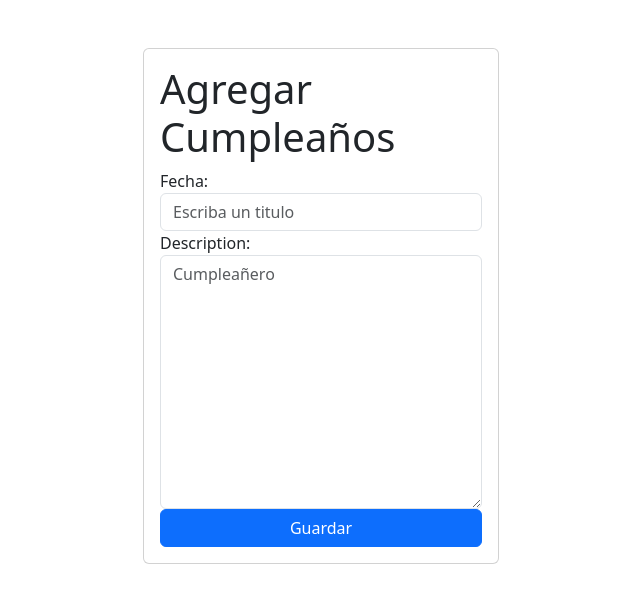
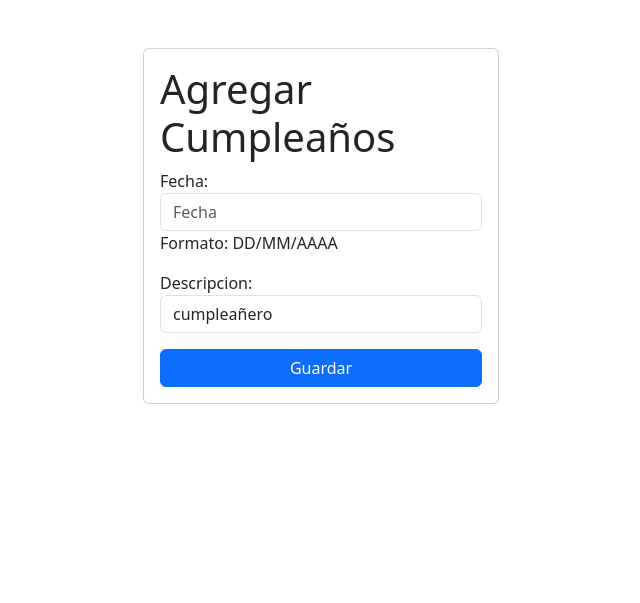
Before and after one commit to Santiago65/Olvidadizo1.1, a Django app: page /tasks/agregarCumple/ in a window 1280 px wide. Shown: the part 56-659 px from the top of the page, without its empty margins (319-959 px from the left). Run offline with Django 4.2, Linux system fonts and the light colour scheme; the visitor is signed in with stand-in values (Sample User, id 1); some libraries are stand-ins or nearby versions.

Commit message:
arreglos varios

```diff
--- a/tasks/forms.py
+++ b/tasks/forms.py
@@ -16,12 +16,28 @@ class TaskForm(forms.ModelForm):
 
 
 
+#class CumpleForm(forms.ModelForm):
+    #class Meta:
+        #model = Cumple
+        #fields = ['fecha', 'description']
+        #widgets = {
+            # 'fecha': forms.TextInput(attrs={'class': 'form-control', 'placeholder':'Escriba un titulo'}),
+             #'description': forms.Textarea(attrs={'class': 'form-control', 'placeholder':'Cumpleañero'}),
+
+        #}
+
+
+
 class CumpleForm(forms.ModelForm):
+    fecha = forms.DateField(
+        widget=forms.DateInput(attrs={'placeholder': 'Fecha', 'class': 'form-control'}),
+        help_text='Formato: DD/MM/AAAA'
+    )
+    descripcion = forms.CharField(
+        widget=forms.TextInput(attrs={'placeholder': 'Descripción', 'class': 'form-control'}),
+        initial='cumpleañero'
+    )
+
     class Meta:
         model = Cumple
-        fields = ['fecha', 'description']
-        widgets = {
-             'fecha': forms.TextInput(attrs={'class': 'form-control', 'placeholder':'Escriba un titulo'}),
-             'description': forms.Textarea(attrs={'class': 'form-control', 'placeholder':'Cumpleañero'}),
-
-        }
+        fields = ('fecha', 'descripcion')
--- a/tasks/models.py
+++ b/tasks/models.py
@@ -16,8 +16,7 @@ class Task(models.Model):
 
 class Cumple(models.Model):
     user = models.ForeignKey(User, on_delete=models.CASCADE)
-    fecha = models.CharField(max_length=200)
-    description = models.TextField(blank=True)
-
+    fecha = models.DateField(max_length=200)
+    descripcion = models.CharField(max_length=255, default='Cumpleañero')
     def __str__(self):
-        return self.title + ' - by ' + self.user.username
+        return self.descripcion
--- a/tasks/templates/agregarCumple.html
+++ b/tasks/templates/agregarCumple.html
@@ -1,28 +1,19 @@
+
 {% extends 'base.html' %}
+
 {% block content %}
-
 <main class="container">
     <div class="row">
         <div class="col-md-4 offset-md-4 mt-5">
+            <form action="" method="post" class="card card-body">
+                {% csrf_token %}
+                <h1>Agregar Cumpleaños</h1>
+                {{ error }}
+                {{ form.as_p }}
 
-
-
-<form action="" method="post" class="card card-body">
-
-    <h1>Agregar Cumpleaños</h1>
-    {{error}}
-
-    {% csrf_token %}
-
-{{form}}
-
-<button class="btn btn-primary">
-    Guardar
-</button>
-</form>
-
+                <button class="btn btn-primary" type="submit">Guardar</button>
+            </form>
         </div>
     </div>
 </main>
-
 {% endblock %}
--- a/tasks/templates/cumple.html
+++ b/tasks/templates/cumple.html
@@ -16,7 +16,7 @@
 <ul>
   {% for cumple in cumple_list %}
     <li>{{ cumple.fecha }}</li>
-    <li>{{ cumple.nombre }}</li>
+    <li>{{ cumple.descripcion }}</li>
     <!-- Mostrar otros datos de cumpleaños aquí -->
   {% endfor %}
 </ul>
--- a/tasks/views.py
+++ b/tasks/views.py
@@ -150,8 +150,8 @@ def cumple(request):
     cumple_list = Cumple.objects.all()
     return render(request, 'cumple.html', {'cumple_list': cumple_list})
 
-@login_required
-def agregarCumple(request):
+#@login_required
+#def agregarCumple(request):
     if request.method == 'GET':
         return render(request, 'agregarCumple.html', {
             'form': CumpleForm()
@@ -178,3 +178,26 @@ def agregarCumple(request):
                 'form': CumpleForm(),
                 'error': 'Error al crear la tarea'
             })
+
+@login_required
+def agregarCumple(request):
+    cumple_list = Cumple.objects.all()  # Obtener la lista de cumpleaños
+
+    if request.method == 'GET':
+        return render(request, 'agregarCumple.html', {
+            'form': CumpleForm,
+            'cumple_list': cumple_list  # Pasar la lista de cumpleaños al contexto
+        })
+    else:
+        try:
+            form = CumpleForm(request.POST)
+            new_cumple = form.save(commit=False)
+            new_cumple.user = request.user
+            new_cumple.save()
+            return redirect('cumple')
+        except ValueError:
+            return render(request, 'agregarCumple.html', {
+                'form': CumpleForm,
+                'cumple_list': cumple_list,  # Pasar la lista de cumpleaños al contexto
+                "error": 'Error al crear la tarea'
+            })
```
Also changed, not shown: tasks/migrations/0006_remove_cumple_description_cumple_descripcion_and_more.py (added).
